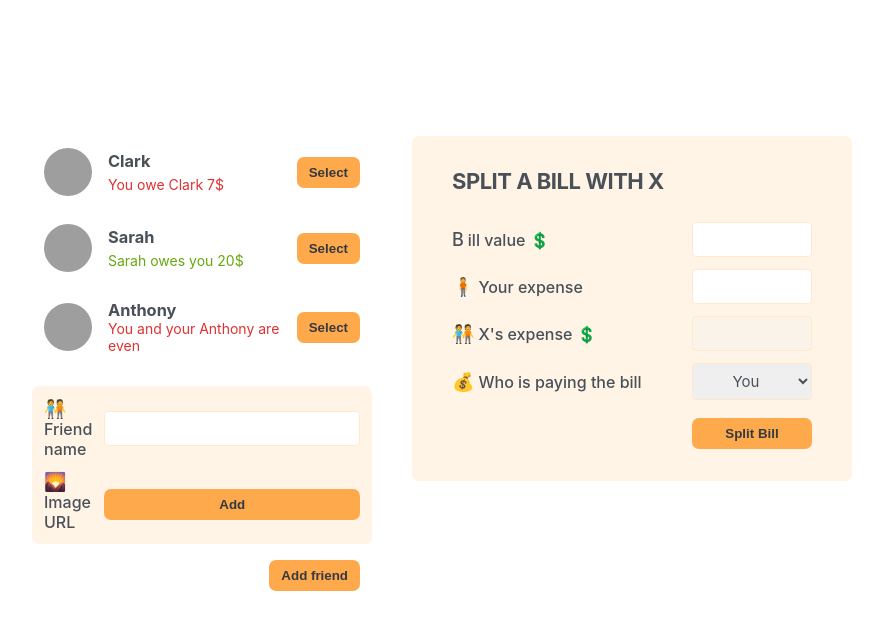
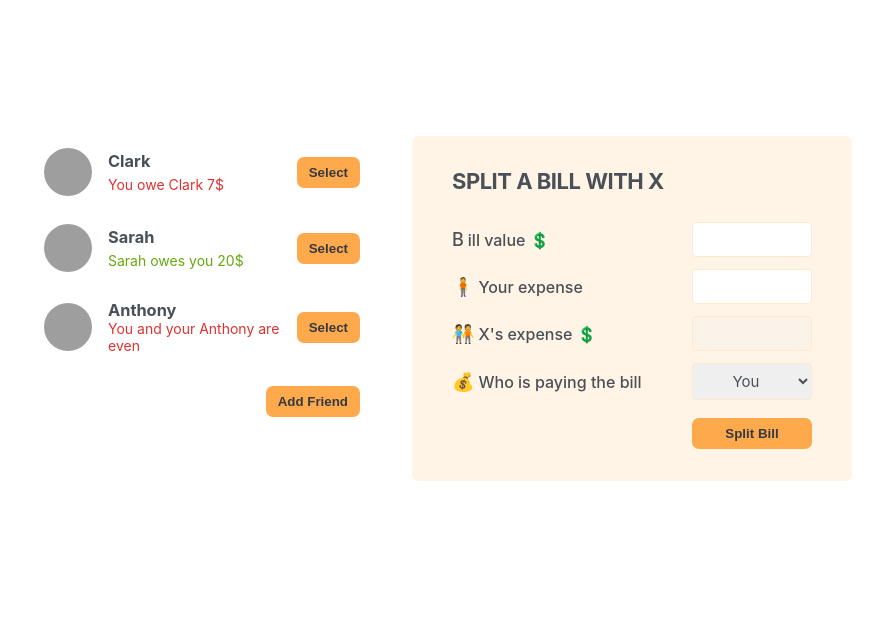
Before and after one commit to ghassant29/eat-n-split, a React (Create React App) app: page / in a window 1280 px wide. Shown: the top 630 px of the page, without its empty margins (198-1081 px from the left). Built offline with nearby package versions, Linux system fonts and the light colour scheme; grey boxes are pictures that could not be loaded.

Commit message:
Displaying the new friend form

```diff
--- a/src/App.js
+++ b/src/App.js
@@ -1,3 +1,4 @@
+import { useState } from 'react';
 import './index.css';
 const initialFriends = [
   {
@@ -19,14 +20,21 @@
     balance: 0,
   },
 ];
-
+function Button({children,onClick}){
+  return <button className='button' onClick={onClick}>{children}</button>
+  }
 
 export default function App() {
+  const [showAddFriend,setShowAddFriend]=useState(false);
+  function handleShowAddFriend(){
+    setShowAddFriend((show)=>!show);
+  }
   return (
+
    <div className='app'><div className='sidebar'>
     <FriendsList />
-    <FormAddFriend />
-    <Button>Add friend</Button></div>
+    {showAddFriend&& <FormAddFriend />}
+    <Button onClick={handleShowAddFriend}>{showAddFriend?'close':"Add Friend"}</Button></div>
     <FormSplitBill /></div>
 
   );
@@ -44,9 +52,7 @@
   <Button>Select</Button>
   </li>
 }
-function Button({children}){
-return <button className='button'>{children}</button>
-}
+
 function FormAddFriend(){
   return <form className='form-add-friend'>
     <label>🧑‍🤝‍🧑Friend name</label>
```
